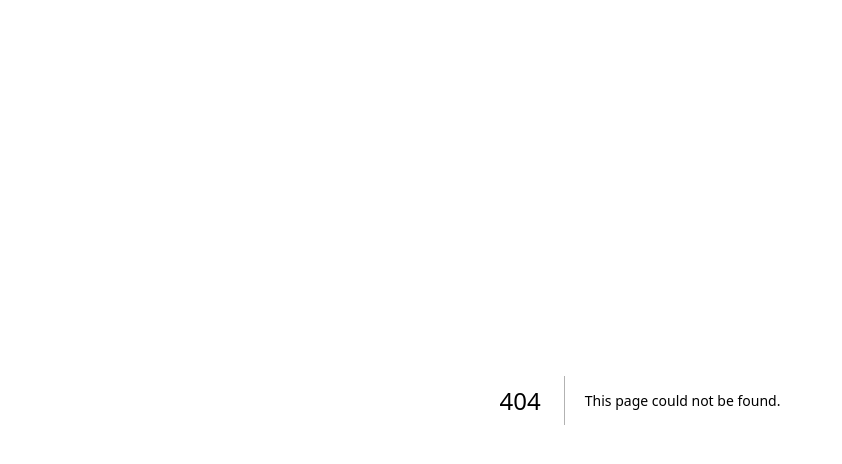
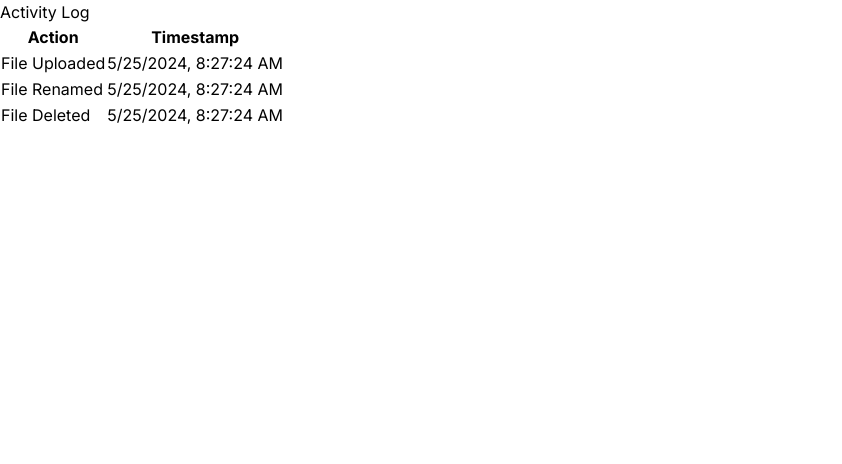
Before and after one commit to ECCloud-Team/client-side, a Next.js app: page /activitylog in a window 1280 px wide. Before the commit this address had no page. Shown: the top 464 px of the page, without its empty margins (0-842 px from the left). Built offline with nearby package versions, Linux system fonts and the light colour scheme.

Commit message:
pagelog dikit

```diff
--- a/src/app/_components/Sidebar.tsx
+++ b/src/app/_components/Sidebar.tsx
@@ -9,11 +9,15 @@ import { faEllipsisVertical, faFolder, faPlus, faStar, faTrash} from '@fortaweso
 
 export default function Sidebar({ children }: { children: React.ReactNode }) {
     const [expanded, setExpanded] = useState(false)
-    const [dropdownOpen, setDropdownOpen] = useState(false);
+    const [newdropdownOpen, setNewDropdownOpen] = useState(false);
+    const [userdropdownOpen, setUserDropdownOpen] = useState(false);
 
 
-    const toggleDropdown = () => {
-      setDropdownOpen(!dropdownOpen);
+    const toggleNewDropdown = () => {
+      setNewDropdownOpen(!newdropdownOpen);
+    };
+    const toggleUserDropdown = () => {
+      setUserDropdownOpen(!userdropdownOpen);
     };
     return (
         <aside className="h-screen w-60">
@@ -25,12 +29,12 @@ export default function Sidebar({ children }: { children: React.ReactNode }) {
                             type="button"
                             className="inline-flex mt-2 px-7 py-2 text-[16px] text-sm bg-white border border-gray-300 rounded-full"
                             data-dropdown-toggle="dropdown"
-                            onClick={toggleDropdown}
+                            onClick={toggleNewDropdown}
                         >
                             <FontAwesomeIcon icon={faPlus} className="mr-2 mt-0.5" />
                             New
                         </button>
-                        {dropdownOpen && (
+                        {newdropdownOpen && (
                             <ul className="absolute z-[1] flex flex-col space-y-2 p-2 m-2 shadow bg-white rounded-md">
                             <Link href="/categories/New-Folder" className="text-sm">
                                 New Folder
@@ -72,7 +76,29 @@ export default function Sidebar({ children }: { children: React.ReactNode }) {
                             <h4 className='font-seibold'>Test</h4>
                             <span className='text-xs text-gray-600'>Tes@gmail.com</span>
                         </div>
-                        <FontAwesomeIcon icon={faEllipsisVertical} className='mr-3 mt-0.4'/>
+                        <button
+                        type="button"
+                          className=""
+                          data-dropdown-toggle="dropdown"
+                          onClick={toggleUserDropdown}
+                          >
+                          <FontAwesomeIcon icon={faEllipsisVertical} className="mr-2 mt-0.5" />
+                          </button>
+                          {userdropdownOpen && (
+                              <ul className="absolute left-56 bottom-5 z-10 flex flex-col space-y-2 p-2 m-2 shadow bg-white rounded-md ">
+                              <Link href="/categories/New-Folder" className="text-sm  hover:">
+                                  Settings
+                              </Link>
+                              <div className="h-px bg-gray-300 w-full"></div>
+                              <Link href="/activitylog" className="text-sm">
+                                  Activity
+                              </Link>
+                              <div className="h-px bg-gray-300 w-full"></div>
+                              <Link href="/categories/File-Upload" className="text-sm">
+                                  Log Out
+                              </Link>
+                              </ul>
+                        )}
                     </div>
                 </div>
             </nav>
--- /dev/null
+++ b/src/app/activitylog/page.tsx
@@ -0,0 +1,40 @@
+"use client";
+import React, { useState, useEffect } from 'react';
+
+const ActivityPage = () => {
+const [activities, setActivities] = useState<{ id: number; action: string; timestamp: string; }[]>([]);
+
+useEffect(() => {
+    // Simulating fetching activities from an API or database
+    const mockActivities = [
+        { id: 1, action: 'File Uploaded', timestamp: new Date().toLocaleString() },
+        { id: 2, action: 'File Renamed', timestamp: new Date().toLocaleString() },
+        { id: 3, action: 'File Deleted', timestamp: new Date().toLocaleString() },
+    ];
+    setActivities(mockActivities);
+}, []);
+
+  return (
+    <div>
+      <h1>Activity Log</h1>
+      <table>
+        <thead>
+          <tr>
+            <th>Action</th>
+            <th>Timestamp</th>
+          </tr>
+        </thead>
+        <tbody>
+          {activities.map((activity) => (
+            <tr key={activity.id}>
+              <td>{activity.action}</td>
+              <td>{activity.timestamp}</td>
+            </tr>
+          ))}
+        </tbody>
+      </table>
+    </div>
+  );
+};
+
+export default ActivityPage;
--- a/src/app/page.tsx
+++ b/src/app/page.tsx
@@ -6,6 +6,7 @@ import Sidebar from "./_components/Sidebar";
 import Searchbar from "./_components/Searchbar";
 import Folderlist from "./_components/folder/Folderlist";
 import Filelist from "./_components/file/Filelist";
+import ActivityPage from "./activitylog/activity";
 
 export default function Home() {
   return (
```
